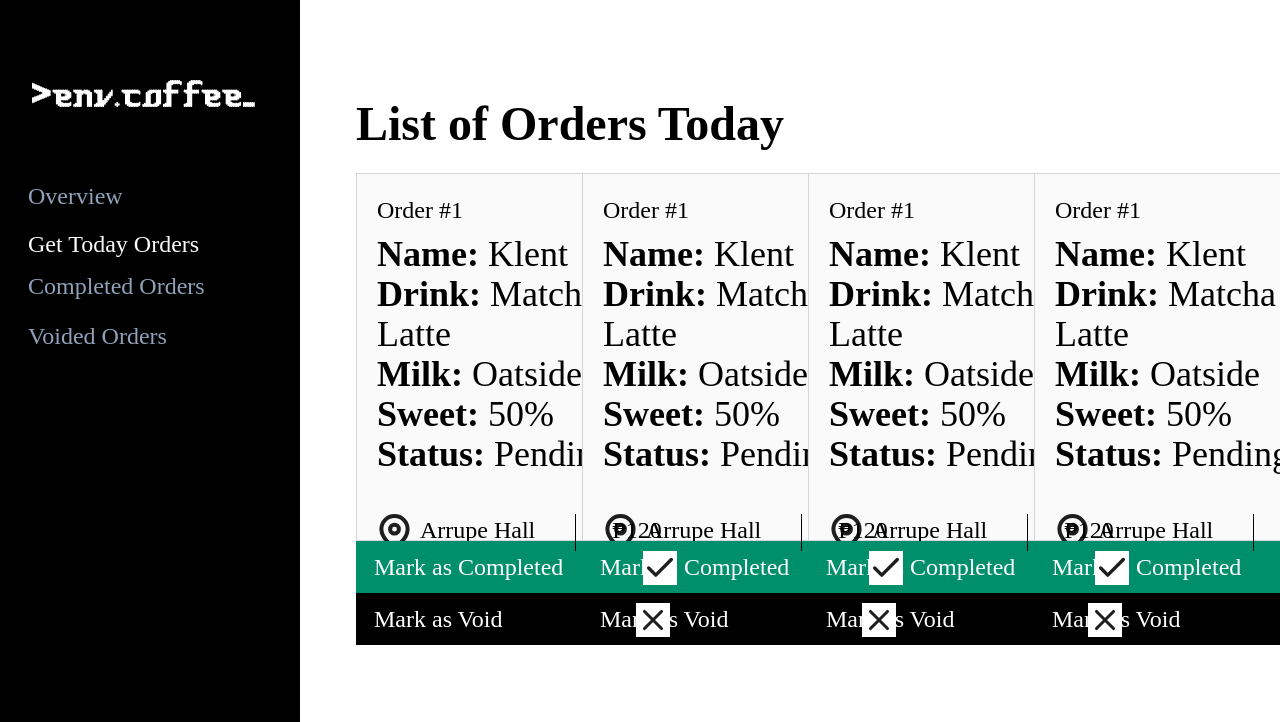
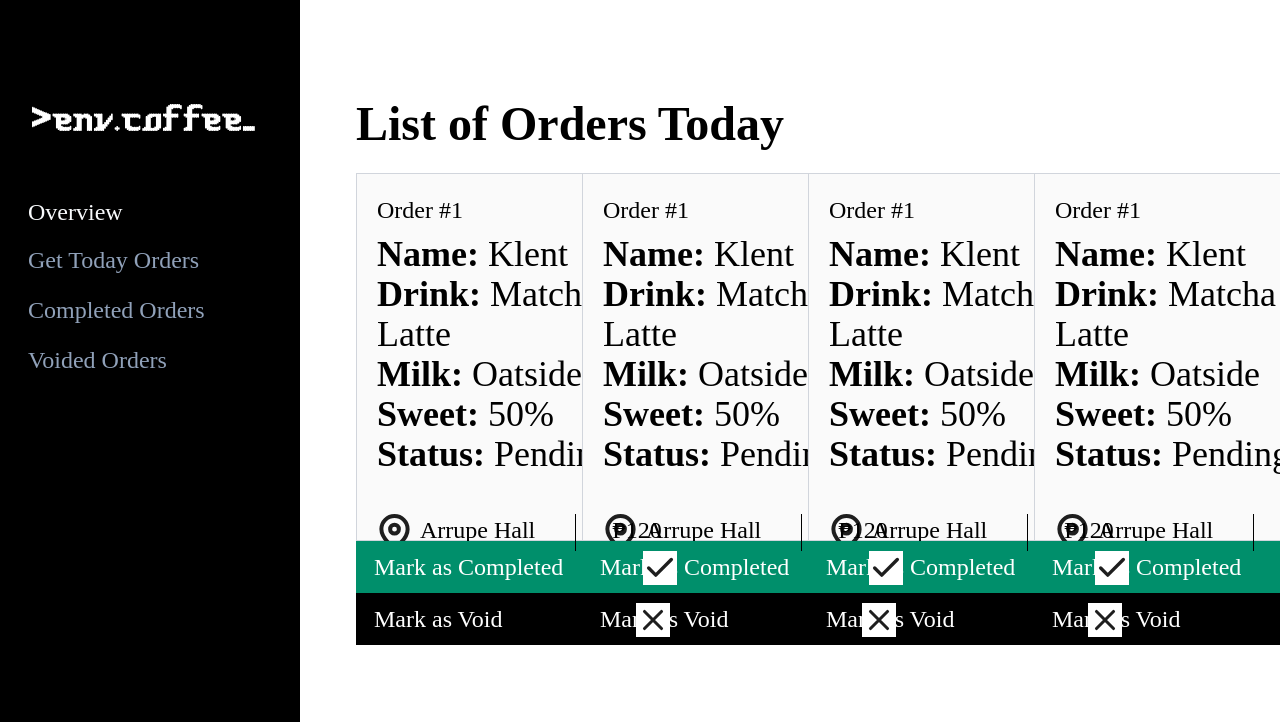
Before and after one commit to yan2xme/coffeeBot, a website: page dashboard/gettodayorders.html in a window 1280 px wide. Shown: the top 722 px of the page. Drawn offline with Linux system fonts and the light colour scheme.

Commit message:
chore(ui): update dashboard navigation and layout
- refactor: update navigation links to absolute paths
- refactor: adjust aside padding and classes
- style: add new CSS classes left-270, left-500, mt-0

```diff
--- a/dashboard/gettodayorders.html
+++ b/dashboard/gettodayorders.html
@@ -10,30 +10,32 @@
   </head>
 
   <body>
-    <aside
-      class="bg-black border-r border-slate-3 w-full h-full fixed top-0 left-0 max-w-75 px-4 overflow-auto"
-    >
+
+   <aside
+      class="bg-black border-r border-slate-3 w-full h-full fixed top-0 left-0 max-w-75 py-6 px-4 overflow-auto">
       <div class="min-w-10 mb-8 px-4 py-20"><img src="../src/logo.svg" /></div>
 
       <nav class="-my-12">
         <div class="mt-6">
-          <a
-          href="/dashboard/index.html"
-            class="font-[Apple_Garamond] text-slate-400 text-2xl font-normal block hover:text-slate-900  hover:bg-slate-100  rounded-md px-3 py-2 transition-colors focus:outline-none focus-visible:ring-2"
+          <div
+            class="font-[Apple_Garamond] text-slate-50 text-2xl font-normal px-3"
           >
             Overview
-        </a>
+          </div>
           <ul
-            class="font-[Apple_Garamond] mt-2 space-y-0.5 text-m text-2xl text-slate-400 font-normal">
+            class="font-[Apple_Garamond] mt-2 space-y-0.5 text-m text-2xl text-slate-400 font-normal"
+          >
             <li>
               <a
-                class="font-[Apple_Garamond] text-slate-50 text-2xl font-normal px-3">
+                href="/dashboard/gettodayorders.html"
+                class="block hover:text-slate-900 dark:hover:text-slate-50 hover:bg-slate-100 dark:hover:bg-neutral-800 rounded-md px-3 py-2 transition-colors focus:outline-none focus-visible:ring-2 focus-visible:ring-blue-500"
+              >
                 Get Today Orders
               </a>
             </li>
             <li>
               <a
-                href="../dashboard/completedorders.html"
+                href="/dashboard/completedorders.html"
                 class="block hover:text-slate-900 dark:hover:text-slate-50 hover:bg-slate-100 dark:hover:bg-neutral-800 rounded-md px-3 py-2 transition-colors focus:outline-none focus-visible:ring-2 focus-visible:ring-blue-500"
               >
                 Completed Orders
```
Also changed, not shown: dashboard/completedorders.html (+17 -15 lines), dashboard/index.html (+5 -3 lines), dashboard/voidedorders.html (+16 -15 lines), src/style.css.
